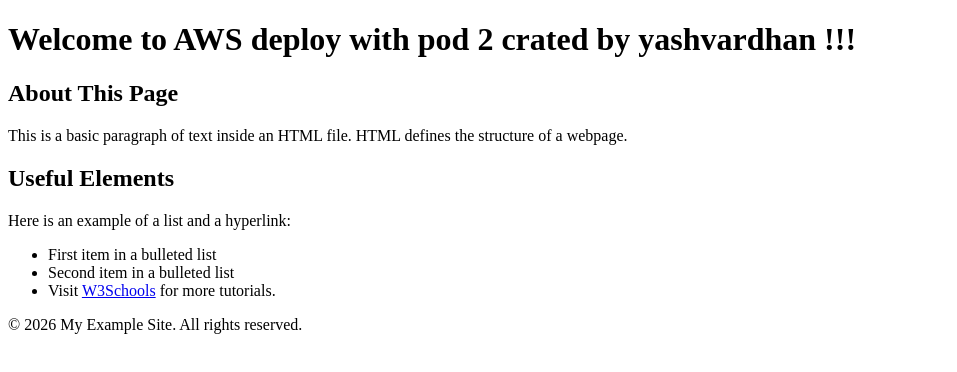
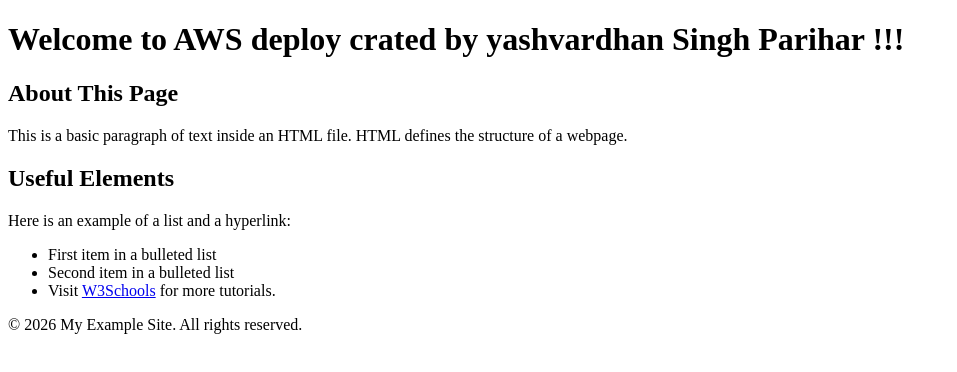
Before and after one commit to yashvardhan06/eks-repo1, a plain HTML site: page index.html in a window 1280 px wide. Shown: the whole page, without its empty margins (0-957 px from the left). Drawn offline with Linux system fonts and the light colour scheme.

Commit message:
Update header text in index.html

```diff
--- a/index.html
+++ b/index.html
@@ -8,7 +8,7 @@
 <body>
 
     <header>
-        <h1>Welcome to AWS deploy with pod 2 crated by yashvardhan !!!</h1>
+        <h1>Welcome to AWS deploy crated by yashvardhan Singh Parihar !!!</h1>
     </header>
 
     <main>
```
